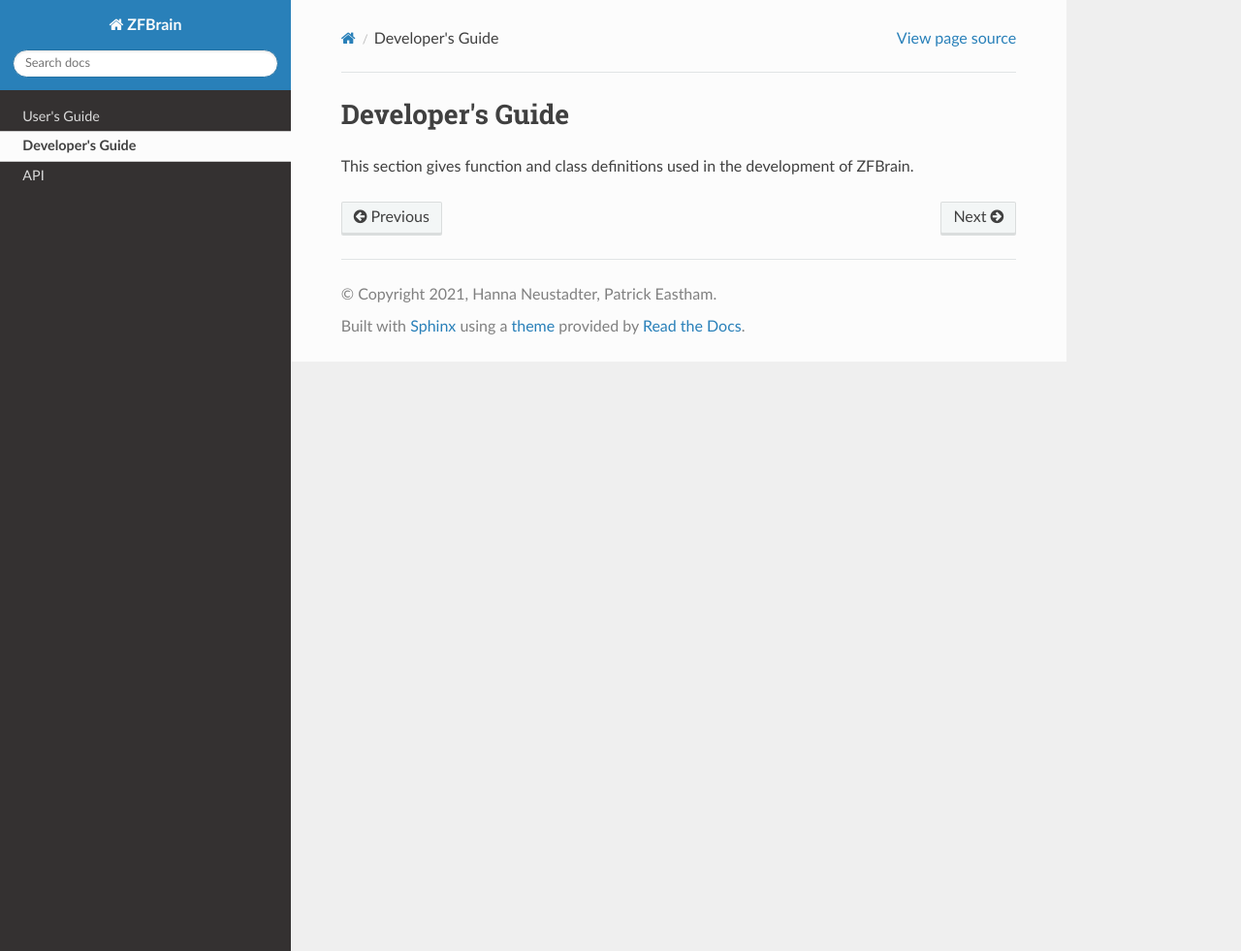
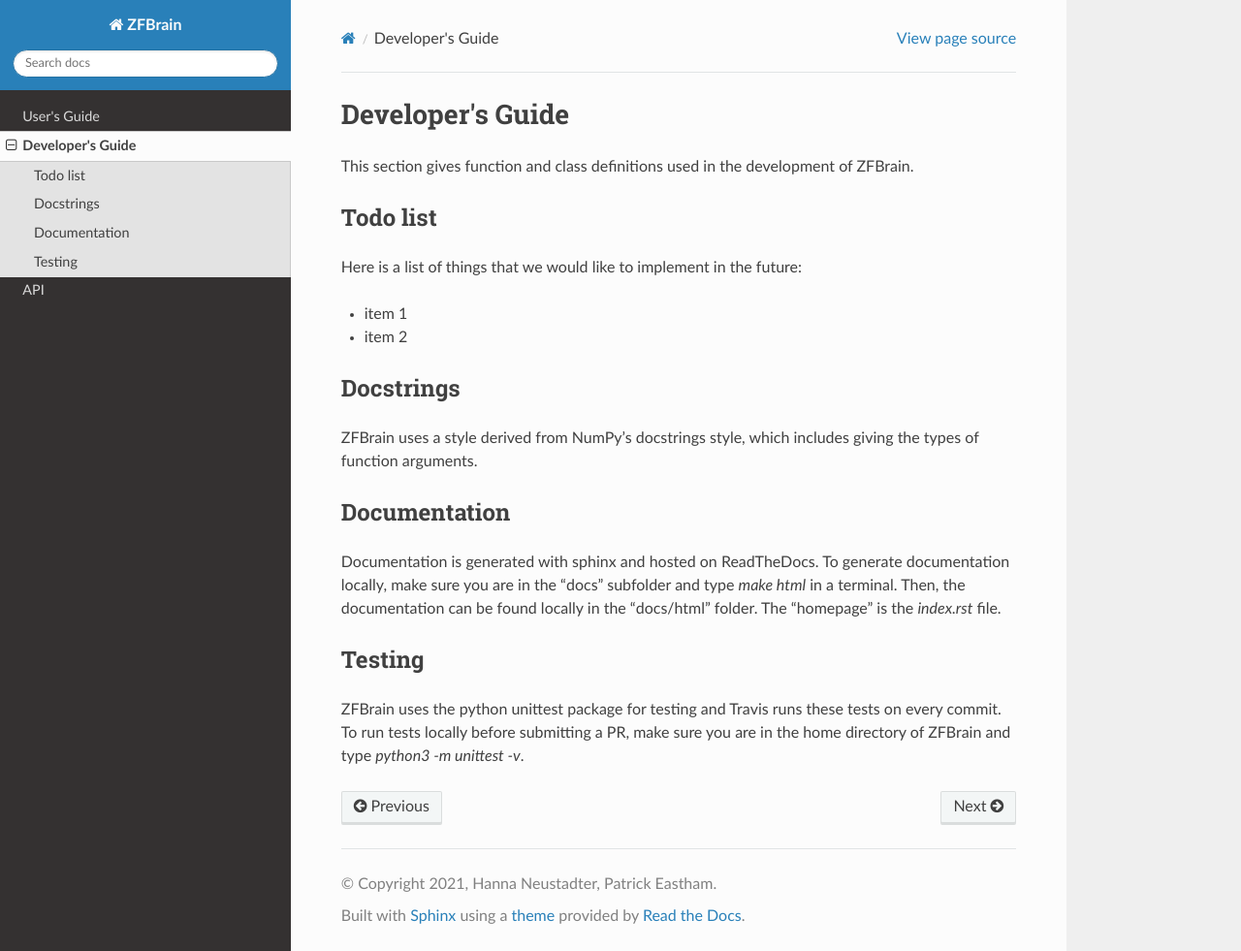
Before and after one commit to hneustadter/ZFBrain, a Sphinx documentation site: the page built from docs/developerGuide.rst, in a window 1280 px wide and 981 px high. Shown: the whole window at 97% size. Built offline with Sphinx 7.4.7 and the Read the Docs theme 2.0.0, drawn with Linux system fonts in a browser that asks for light colours.

Commit message:
cleaned up and added to docs

```diff
--- a/docs/developerGuide.rst
+++ b/docs/developerGuide.rst
@@ -9,4 +9,32 @@ Developer\'s Guide
 This section gives function and class definitions used in the development of
 ZFBrain.
 
-.. glossary::
+Todo list
+---------
+
+Here is a list of things that we would like to implement in the future:
+
+* item 1
+
+* item 2
+
+Docstrings
+----------
+
+ZFBrain uses a style derived from NumPy's docstrings style, which includes giving
+the types of function arguments.
+
+Documentation
+-------------
+
+Documentation is generated with sphinx and hosted on ReadTheDocs. To generate documentation
+locally, make sure you are in the "docs" subfolder and type `make html` in a terminal. Then,
+the documentation can be found locally in the "docs/html" folder. The "homepage" is the
+`index.rst` file.
+
+Testing
+-------
+
+ZFBrain uses the python unittest package for testing and Travis runs these tests on every
+commit. To run tests locally before submitting a PR, make sure you are in the home directory
+of ZFBrain and type `python3 -m unittest -v`.
```
Also changed, not shown: docs/index.rst (+6 -1 lines), docs/userGuide.rst (+14 -3 lines), docs/zfbrain.rst (+9 -15 lines).
